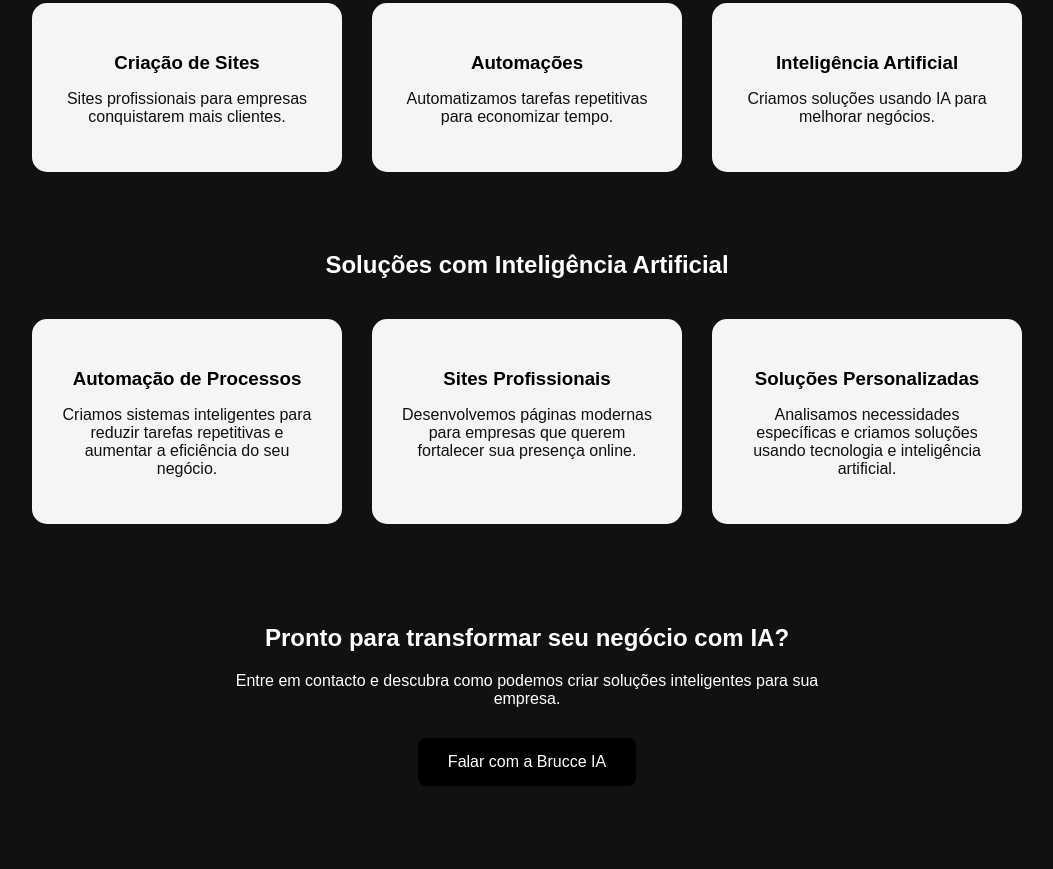
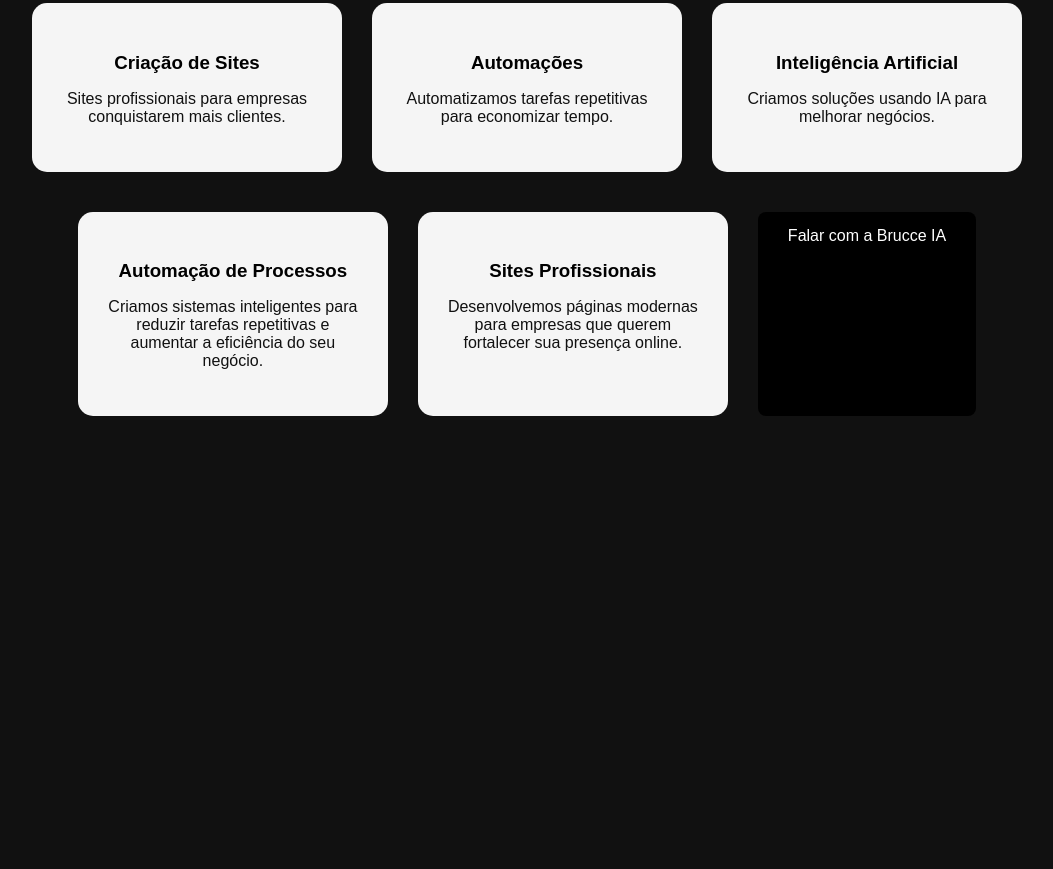
Before and after one commit to brucceent-stack/brucce-ia-site, a plain HTML site: page index.html in a window 1280 px wide. Shown: the part 558-1427 px from the top of the page, without its empty margins (113-1166 px from the left). After the commit the page ends 1032 px from the top, so only its background shows below. Drawn offline with Linux system fonts and the light colour scheme.

Commit message:
Corrigindo estrutura HTML e botoes de contato

```diff
--- a/index.html
+++ b/index.html
@@ -6,7 +6,6 @@
     <title>Brucce IA</title>
     <link rel="stylesheet" href="style.css">
 </head>
-<script src="script.js"></script>
 <body>
 
 <header>
@@ -62,11 +61,6 @@
         </div>
 
     </div>
-<section class="services">
-
-    <h2>
-        Soluções com Inteligência Artificial
-    </h2>
 
     <div class="cards">
 
@@ -85,23 +79,13 @@
             </p>
         </div>
 
-
-        <div class="card">
-            <h3>Soluções Personalizadas</h3>
-            <p>
-                Analisamos necessidades específicas e criamos soluções usando tecnologia e inteligência artificial.
-            </p>
-        </div>
-    </div><section class="contact">
-
-    <h2>
-        Pronto para transformar seu negócio com IA?
-    </h2>
-
-    <p>
-        Entre em contacto e descubra como podemos criar soluções inteligentes para sua empresa.
-    </p>
-
     <a href="#" class="button botaoContato">
     Falar com a Brucce IA
 </a>
+</section>
+
+<script src="script.js"></script>
+
+</body>
+
+</html>
--- a/script.js
+++ b/script.js
@@ -1,4 +1,6 @@
 const botoes = document.querySelectorAll(".botaoContato");
+
+console.log(botoes);
 
 botoes.forEach(function(botao) {
 
```
